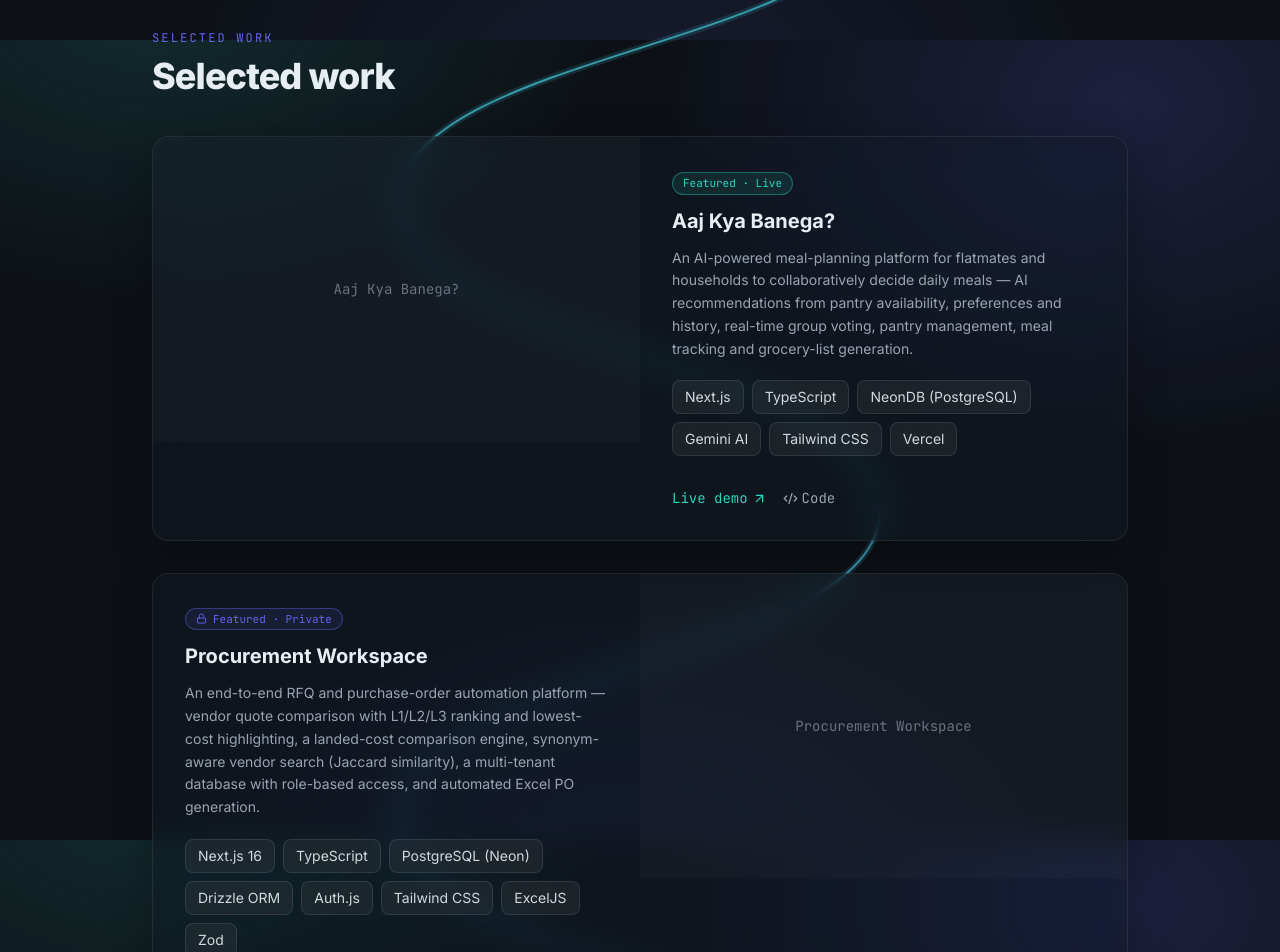
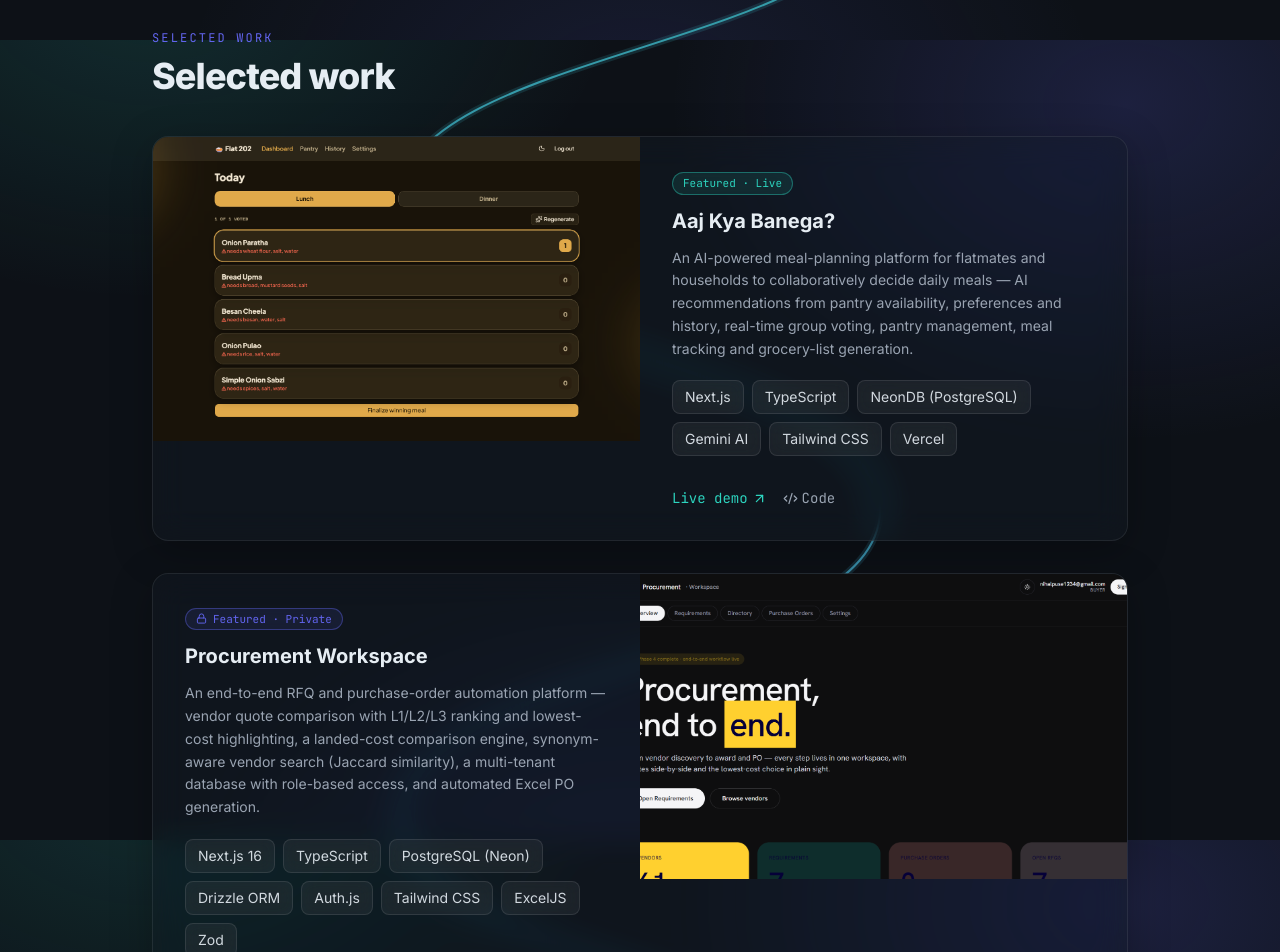
Before and after one commit to Nihalpuse/nihal-puse-portfolio, a Next.js app: page / in a window 1280 px wide. Shown: the part 1560-2512 px from the top of the page. Built offline with nearby package versions, Linux system fonts and the light colour scheme.

Commit message:
feat: add screenshots to featured project cards (Aaj Kya Banega, Procurement)

```diff
--- a/src/content/projects.ts
+++ b/src/content/projects.ts
@@ -14,7 +14,7 @@ export const projects: Project[] = [
       code: "https://github.com/Nihalpuse/flatmate-meal-planner",
     },
     status: "live",
-    // image: "/projects/aaj-kya-banega.png", // add a screenshot at this path, then uncomment
+    image: "/aaj-kya-banega.png",
     featured: true,
   },
   {
@@ -27,7 +27,7 @@ export const projects: Project[] = [
       note: "Private — walkthrough on request",
     },
     status: "private",
-    // image: "/projects/procurement.png", // add a screenshot at this path, then uncomment
+    image: "/procurement.png",
     featured: true,
   },
   {
```
Also changed, not shown: public/aaj-kya-banega.png (added), public/procurement.png (added).
